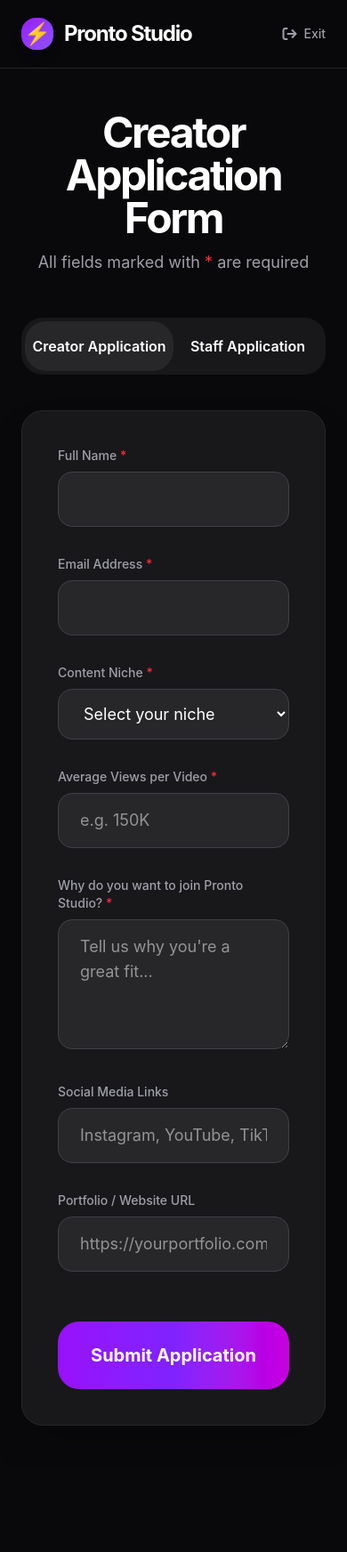
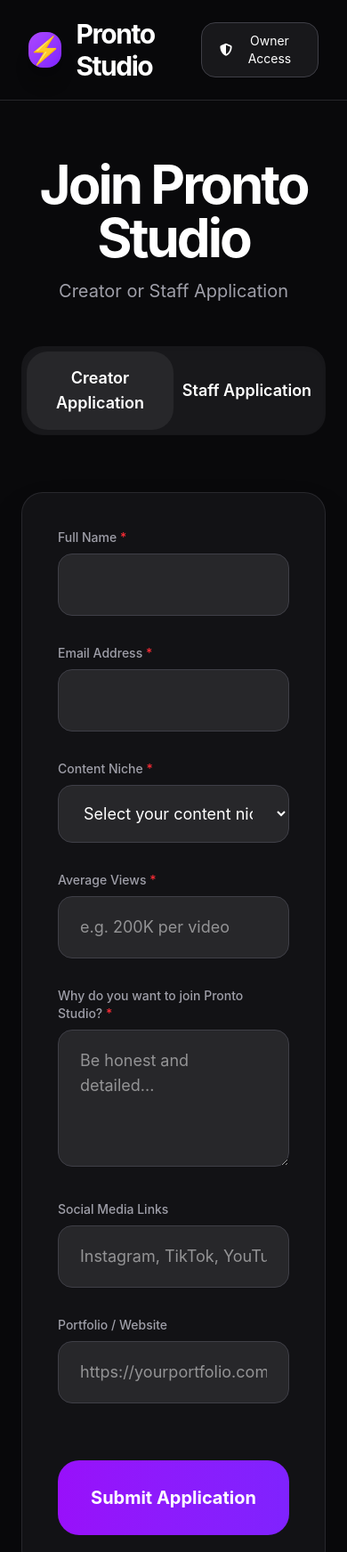
Before and after one commit to zhacksick-oss/Pronto-Applcations, a plain HTML site: page index.html in a window 390 px wide. Shown: the top 1744 px of the page at 89% size. Before the commit the page ends 1650 px from the top, so only its background shows below. Drawn offline with nearby package versions, Linux system fonts and the light colour scheme.

Commit message:
Refactor application form and navigation styles
Updated the application form layout and styling, changed title, and improved accessibility features.

```diff
--- a/index.html
+++ b/index.html
@@ -3,184 +3,212 @@
 <head>
   <meta charset="UTF-8">
   <meta name="viewport" content="width=device-width, initial-scale=1.0">
-  <title>Pronto Studio • Creator Application</title>
+  <title>Pronto Studio • Applications</title>
   <script src="https://cdn.jsdelivr.net/npm/@tailwindcss/browser@4"></script>
   <link rel="stylesheet" href="https://cdnjs.cloudflare.com/ajax/libs/font-awesome/6.6.0/css/all.min.css">
   <style>
     body { font-family: 'Inter', system-ui, sans-serif; }
-    .input-field {
-      transition: all 0.2s cubic-bezier(0.4, 0, 0.2, 1);
+    .glass { backdrop-filter: blur(16px); }
+    .input {
+      transition: all 0.3s cubic-bezier(0.4, 0, 0.2, 1);
     }
-    .input-field:focus {
-      box-shadow: 0 0 0 3px rgba(168, 85, 247, 0.2);
+    .input:focus {
+      transform: translateY(-1px);
+      box-shadow: 0 10px 15px -3px rgb(168 85 247 / 0.15);
     }
   </style>
 </head>
 <body class="bg-zinc-950 text-white min-h-screen">
 
-  <!-- Top Navigation -->
-  <nav class="border-b border-zinc-800 bg-zinc-950/80 backdrop-blur-lg sticky top-0 z-50">
-    <div class="max-w-4xl mx-auto px-6 py-5 flex items-center justify-between">
-      <div class="flex items-center gap-3">
-        <div class="w-9 h-9 bg-gradient-to-br from-purple-600 to-violet-500 rounded-2xl flex items-center justify-center text-2xl shadow-lg">
+  <!-- Top Bar -->
+  <nav class="border-b border-zinc-800 bg-zinc-950/70 glass sticky top-0 z-50">
+    <div class="max-w-4xl mx-auto px-8 py-5 flex items-center justify-between">
+      <div class="flex items-center gap-4">
+        <div class="w-10 h-10 bg-gradient-to-br from-purple-500 to-violet-600 rounded-2xl flex items-center justify-center text-3xl shadow-xl">
           ⚡
         </div>
-        <div>
-          <span class="font-bold text-2xl tracking-tighter">Pronto Studio</span>
+        <div class="font-bold text-3xl tracking-tighter">Pronto Studio</div>
       </div>
+
+      <div class="flex items-center gap-6 text-sm">
+        <button onclick="showOwnerPanel()"
+          class="flex items-center gap-2 px-5 py-2.5 bg-zinc-900 hover:bg-zinc-800 border border-zinc-700 rounded-2xl transition">
+          <i class="fa-solid fa-shield-halved"></i>
+          <span>Owner Access</span>
+        </button>
       </div>
-      <a href="#" onclick="logout()" class="flex items-center gap-2 text-zinc-400 hover:text-white transition">
-        <i class="fa-solid fa-arrow-right-from-bracket"></i>
-        <span class="text-sm font-medium">Exit</span>
-      </a>
     </div>
   </nav>
 
-  <div class="max-w-2xl mx-auto px-6 py-12">
+  <div class="max-w-2xl mx-auto px-6 pt-16 pb-24">
 
-    <!-- Header -->
     <div class="text-center mb-12">
-      <h1 class="text-5xl font-bold tracking-tighter mb-3">Creator Application Form</h1>
-      <p class="text-zinc-400 text-lg">All fields marked with <span class="text-red-500">*</span> are required</p>
+      <h1 class="text-6xl font-bold tracking-tighter mb-4">Join Pronto Studio</h1>
+      <p class="text-zinc-400 text-xl">Creator or Staff Application</p>
     </div>
 
-    <!-- Application Type Switch -->
-    <div class="flex bg-zinc-900 rounded-3xl p-1 mb-10 max-w-md mx-auto">
-      <button onclick="switchForm(0)" id="tab-creator"
-        class="flex-1 py-4 rounded-3xl font-semibold transition-all active-tab">
+    <!-- Modern Toggle -->
+    <div class="flex bg-zinc-900 p-1.5 rounded-3xl max-w-md mx-auto mb-16 shadow-inner">
+      <button onclick="switchTab(0)" id="tab0"
+        class="flex-1 py-4 text-lg font-semibold rounded-3xl transition-all duration-300">
         Creator Application
       </button>
-      <button onclick="switchForm(1)" id="tab-staff"
-        class="flex-1 py-4 rounded-3xl font-semibold transition-all">
+      <button onclick="switchTab(1)" id="tab1"
+        class="flex-1 py-4 text-lg font-semibold rounded-3xl transition-all duration-300">
         Staff Application
       </button>
     </div>
 
-    <!-- Form -->
-    <div class="bg-zinc-900 rounded-3xl p-10 shadow-2xl border border-zinc-800">
-      <form id="application-form" action="https://formsubmit.co/YOUR_EMAIL@gmail.com" method="POST" class="space-y-8">
+    <!-- Form Card -->
+    <div class="bg-zinc-900/70 glass border border-zinc-700/50 rounded-3xl p-10 shadow-2xl">
+      <form id="mainForm" action="https://formsubmit.co/YOUR_EMAIL@gmail.com" method="POST" class="space-y-8">
 
-        <!-- Hidden fields -->
-        <input type="hidden" name="_subject" id="form-subject" value="NEW CREATOR APPLICATION">
+        <input type="hidden" name="_subject" id="subject" value="NEW CREATOR APPLICATION">
         <input type="hidden" name="_template" value="table">
 
         <!-- Full Name -->
         <div>
-          <label class="block text-sm font-medium text-zinc-400 mb-2">Full Name <span class="text-red-500">*</span></label>
+          <label class="text-zinc-400 text-sm font-medium mb-2 block">Full Name <span class="text-red-500">*</span></label>
           <input type="text" name="full_name" required
-            class="input-field w-full bg-zinc-800 border border-zinc-700 rounded-2xl px-6 py-4 text-lg focus:border-purple-500 outline-none">
+            class="input w-full bg-zinc-800 border border-zinc-700 focus:border-purple-500 rounded-2xl px-6 py-5 text-lg outline-none">
         </div>
 
         <!-- Email -->
         <div>
-          <label class="block text-sm font-medium text-zinc-400 mb-2">Email Address <span class="text-red-500">*</span></label>
+          <label class="text-zinc-400 text-sm font-medium mb-2 block">Email Address <span class="text-red-500">*</span></label>
           <input type="email" name="email" required
-            class="input-field w-full bg-zinc-800 border border-zinc-700 rounded-2xl px-6 py-4 text-lg focus:border-purple-500 outline-none">
+            class="input w-full bg-zinc-800 border border-zinc-700 focus:border-purple-500 rounded-2xl px-6 py-5 text-lg outline-none">
         </div>
 
-        <!-- Dynamic Fields Container -->
-        <div id="dynamic-fields">
-          <!-- Filled by JavaScript -->
-        </div>
+        <!-- Dynamic Fields -->
+        <div id="dynamicContent" class="space-y-8"></div>
 
-        <!-- Social Media Links -->
+        <!-- Social Links -->
         <div>
-          <label class="block text-sm font-medium text-zinc-400 mb-2">Social Media Links</label>
-          <input type="text" name="social_links" placeholder="Instagram, YouTube, TikTok, Twitter (separate with commas)"
-            class="input-field w-full bg-zinc-800 border border-zinc-700 rounded-2xl px-6 py-4 text-lg focus:border-purple-500 outline-none">
+          <label class="text-zinc-400 text-sm font-medium mb-2 block">Social Media Links</label>
+          <input type="text" name="social_links" placeholder="Instagram, TikTok, YouTube, X (comma separated)"
+            class="input w-full bg-zinc-800 border border-zinc-700 focus:border-purple-500 rounded-2xl px-6 py-5 text-lg outline-none">
         </div>
 
         <!-- Portfolio -->
         <div>
-          <label class="block text-sm font-medium text-zinc-400 mb-2">Portfolio / Website URL</label>
+          <label class="text-zinc-400 text-sm font-medium mb-2 block">Portfolio / Website</label>
           <input type="url" name="portfolio" placeholder="https://yourportfolio.com"
-            class="input-field w-full bg-zinc-800 border border-zinc-700 rounded-2xl px-6 py-4 text-lg focus:border-purple-500 outline-none">
+            class="input w-full bg-zinc-800 border border-zinc-700 focus:border-purple-500 rounded-2xl px-6 py-5 text-lg outline-none">
         </div>
 
-        <!-- Submit Button -->
         <button type="submit"
-          class="w-full bg-gradient-to-r from-purple-600 via-violet-600 to-fuchsia-600 hover:brightness-110 transition py-6 rounded-3xl font-bold text-xl mt-6">
+          class="w-full mt-8 bg-gradient-to-r from-purple-600 to-violet-600 hover:from-purple-700 hover:to-violet-700 py-7 rounded-3xl font-bold text-xl transition-all active:scale-95">
           Submit Application
         </button>
       </form>
     </div>
   </div>
 
+  <!-- Owner / Staff Panel Modal -->
+  <div id="ownerModal" class="hidden fixed inset-0 bg-black/90 flex items-center justify-center z-[100]">
+    <div class="bg-zinc-900 rounded-3xl p-10 max-w-md w-full border border-purple-500/30">
+      <h2 class="text-3xl font-bold mb-8 text-center">Owner / Staff Panel</h2>
+      <p class="text-zinc-400 text-center mb-8">Enter password to access management panel</p>
+
+      <input type="password" id="ownerPass" placeholder="Enter owner password"
+        class="w-full bg-zinc-800 border border-zinc-700 rounded-2xl px-6 py-5 text-lg mb-6 outline-none focus:border-purple-500">
+
+      <div class="flex gap-4">
+        <button onclick="hideOwnerPanel()"
+          class="flex-1 py-4 border border-zinc-700 rounded-2xl font-medium">Cancel</button>
+        <button onclick="checkOwnerPassword()"
+          class="flex-1 py-4 bg-purple-600 hover:bg-purple-700 rounded-2xl font-medium">Unlock Panel</button>
+      </div>
+
+      <p id="ownerError" class="text-red-500 text-center mt-4 hidden">Incorrect password</p>
+    </div>
+  </div>
+
   <script>
-    let currentType = 0; // 0 = Creator, 1 = Staff
+    let currentTab = 0;
+    const correctOwnerPassword = "owner123"; // ← CHANGE THIS TO YOUR SECURE PASSWORD
 
-    function switchForm(type) {
-      currentType = type;
+    function switchTab(tab) {
+      currentTab = tab;
 
-      // Update active tab styles
-      document.getElementById('tab-creator').classList.toggle('bg-zinc-800', type === 0);
-      document.getElementById('tab-creator').classList.toggle('text-white', type === 0);
-      document.getElementById('tab-staff').classList.toggle('bg-zinc-800', type === 1);
-      document.getElementById('tab-staff').classList.toggle('text-white', type === 1);
+      document.getElementById('tab0').classList.toggle('bg-zinc-800', tab === 0);
+      document.getElementById('tab1').classList.toggle('bg-zinc-800', tab === 1);
 
-      const dynamicFields = document.getElementById('dynamic-fields');
-      const subjectField = document.getElementById('form-subject');
+      const dynamic = document.getElementById('dynamicContent');
+      const subject = document.getElementById('subject');
 
-      if (type === 0) { // Creator
-        subjectField.value = "NEW CREATOR APPLICATION";
-        dynamicFields.innerHTML = `
-          <div class="space-y-8">
+      if (tab === 0) { // Creator
+        subject.value = "NEW CREATOR APPLICATION";
+        dynamic.innerHTML = `
           <div>
-              <label class="block text-sm font-medium text-zinc-400 mb-2">Content Niche <span class="text-red-500">*</span></label>
-              <select name="niche" required class="input-field w-full bg-zinc-800 border border-zinc-700 rounded-2xl px-6 py-4 text-lg focus:border-purple-500 outline-none">
-                <option value="">Select your niche</option>
+            <label class="text-zinc-400 text-sm font-medium mb-2 block">Content Niche <span class="text-red-500">*</span></label>
+            <select name="niche" required class="input w-full bg-zinc-800 border border-zinc-700 focus:border-purple-500 rounded-2xl px-6 py-5 text-lg outline-none">
+              <option value="">Select your content niche...</option>
               <option value="Gaming">Gaming</option>
-                <option value="Lifestyle">Lifestyle</option>
-                <option value="Tech">Tech / Reviews</option>
-                <option value="Fashion">Fashion</option>
+              <option value="Lifestyle">Lifestyle / Vlogs</option>
+              <option value="Tech">Tech & Reviews</option>
+              <option value="Fashion">Fashion / Beauty</option>
+              <option value="Comedy">Comedy / Skits</option>
               <option value="Music">Music</option>
-                <option value="Comedy">Comedy / Skits</option>
               <option value="Other">Other</option>
             </select>
           </div>
 
           <div>
-              <label class="block text-sm font-medium text-zinc-400 mb-2">Average Views per Video <span class="text-red-500">*</span></label>
-              <input type="text" name="avg_views" placeholder="e.g. 150K" required
-                class="input-field w-full bg-zinc-800 border border-zinc-700 rounded-2xl px-6 py-4 text-lg focus:border-purple-500 outline-none">
+            <label class="text-zinc-400 text-sm font-medium mb-2 block">Average Views <span class="text-red-500">*</span></label>
+            <input type="text" name="avg_views" placeholder="e.g. 200K per video" required
+              class="input w-full bg-zinc-800 border border-zinc-700 focus:border-purple-500 rounded-2xl px-6 py-5 text-lg outline-none">
           </div>
 
           <div>
-              <label class="block text-sm font-medium text-zinc-400 mb-2">Why do you want to join Pronto Studio? <span class="text-red-500">*</span></label>
-              <textarea name="why_join" rows="4" required placeholder="Tell us why you're a great fit..."
-                class="input-field w-full bg-zinc-800 border border-zinc-700 rounded-2xl px-6 py-4 text-lg focus:border-purple-500 outline-none"></textarea>
-            </div>
+            <label class="text-zinc-400 text-sm font-medium mb-2 block">Why do you want to join Pronto Studio? <span class="text-red-500">*</span></label>
+            <textarea name="message" rows="4" required placeholder="Be honest and detailed..."
+              class="input w-full bg-zinc-800 border border-zinc-700 focus:border-purple-500 rounded-2xl px-6 py-5 text-lg outline-none"></textarea>
           </div>
         `;
       } else { // Staff
-        subjectField.value = "NEW STAFF APPLICATION";
-        dynamicFields.innerHTML = `
-          <div class="space-y-8">
+        subject.value = "NEW STAFF APPLICATION";
+        dynamic.innerHTML = `
           <div>
-              <label class="block text-sm font-medium text-zinc-400 mb-2">Discord Username <span class="text-red-500">*</span></label>
-              <input type="text" name="discord" placeholder="@username" required
-                class="input-field w-full bg-zinc-800 border border-zinc-700 rounded-2xl px-6 py-4 text-lg focus:border-purple-500 outline-none">
+            <label class="text-zinc-400 text-sm font-medium mb-2 block">Discord Username <span class="text-red-500">*</span></label>
+            <input type="text" name="discord" placeholder="@yourusername" required
+              class="input w-full bg-zinc-800 border border-zinc-700 focus:border-purple-500 rounded-2xl px-6 py-5 text-lg outline-none">
           </div>
 
           <div>
-              <label class="block text-sm font-medium text-zinc-400 mb-2">Previous Experience & Why you want to join <span class="text-red-500">*</span></label>
-              <textarea name="experience" rows="6" required placeholder="Tell us about your experience and what role you're applying for..."
-                class="input-field w-full bg-zinc-800 border border-zinc-700 rounded-2xl px-6 py-4 text-lg focus:border-purple-500 outline-none"></textarea>
-            </div>
+            <label class="text-zinc-400 text-sm font-medium mb-2 block">Role you're applying for & Experience <span class="text-red-500">*</span></label>
+            <textarea name="experience" rows="5" required placeholder="What role? Moderator, Editor, Manager, etc. + your experience..."
+              class="input w-full bg-zinc-800 border border-zinc-700 focus:border-purple-500 rounded-2xl px-6 py-5 text-lg outline-none"></textarea>
           </div>
         `;
       }
     }
 
-    function logout() {
-      if (confirm("Are you sure you want to exit?")) {
-        window.location.reload();
+    function showOwnerPanel() {
+      document.getElementById('ownerModal').classList.remove('hidden');
+      document.getElementById('ownerPass').focus();
+    }
+
+    function hideOwnerPanel() {
+      document.getElementById('ownerModal').classList.add('hidden');
+      document.getElementById('ownerError').classList.add('hidden');
+    }
+
+    function checkOwnerPassword() {
+      const pass = document.getElementById('ownerPass').value;
+      if (pass === correctOwnerPassword) {
+        hideOwnerPanel();
+        alert("✅ Welcome Owner! Staff management panel would open here.\n\n(You can later replace this alert with a real dashboard)");
+        // Future: window.location = "staff-panel.html";
+      } else {
+        document.getElementById('ownerError').classList.remove('hidden');
       }
     }
 
-    // Initialize with Creator form
+    // Initialize
     window.onload = () => {
-      switchForm(0);
+      switchTab(0);
     };
   </script>
 </body>
```
Lines whose indentation alone changed are shown as unchanged.
